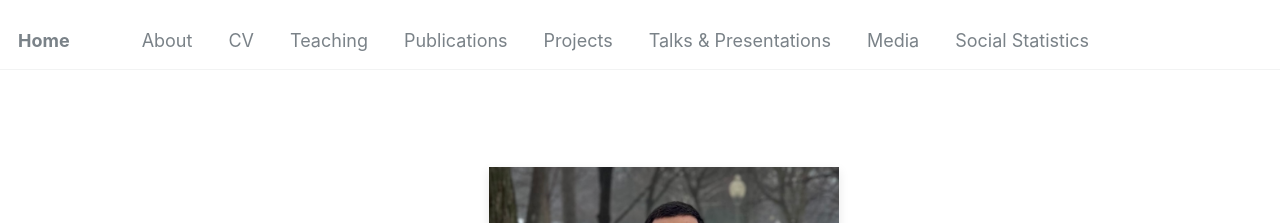
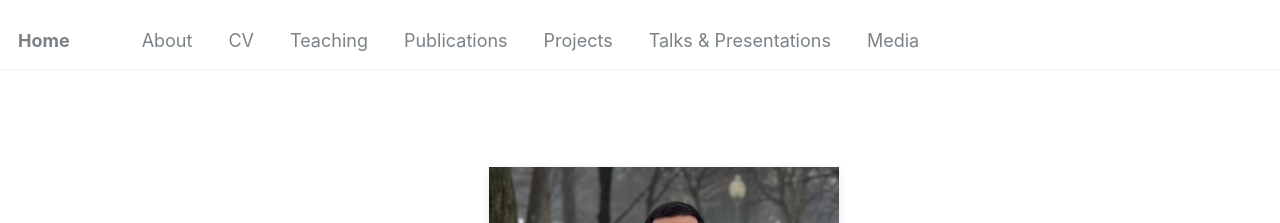
Before and after one commit to Mohsnmonji/mohsnmonji.github.io, a Jekyll site: the page built from _pages/front.md, in a window 1280 px wide. Shown: the top 223 px of the page. Built offline with Jekyll 4.4.1, drawn with Linux system fonts in a browser that asks for light colours.

Commit message:
Update navigation.yml

```diff
--- a/_data/navigation.yml
+++ b/_data/navigation.yml
@@ -19,5 +19,3 @@ main:
     url: /talks/
   - title: "Media"
     url: /media/
-  - title: "Social Statistics"
-    url: /social-statistics/
```
